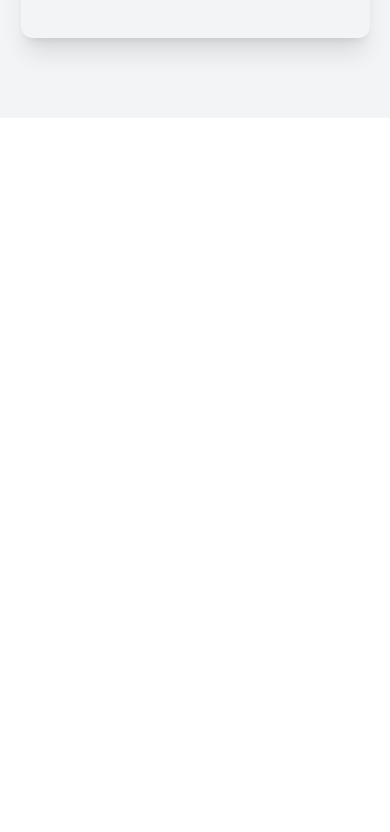
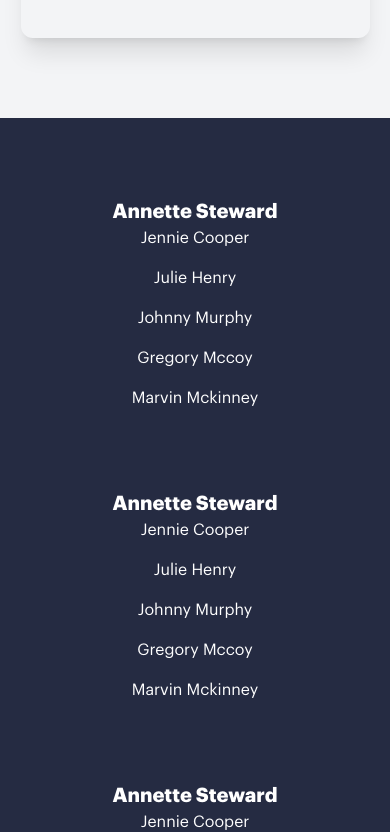
Before and after one commit to Mampionona33/test-integration-ctrlweb, a Vue app: page / in a window 390 px wide. Shown: the part 9560-10392 px from the top of the page. Before the commit the page ends 9678 px from the top, so only its background shows below. Built offline with nearby package versions, Linux system fonts and the light colour scheme.

Commit message:
finis list footer mobile

```diff
--- a/src/App.vue
+++ b/src/App.vue
@@ -1,6 +1,7 @@
 <script setup lang="ts">
 import Home from "./pages/Home.vue";
 import Header from "./components/Header.vue";
+import AppFooter from "./components/AppFooter.vue";
 </script>
 
 <template>
@@ -9,5 +10,8 @@ import Header from "./components/Header.vue";
     <div class="">
       <Home />
     </div>
+    <footer>
+      <AppFooter />
+    </footer>
   </div>
 </template>
--- /dev/null
+++ b/src/components/AppFooter.vue
@@ -0,0 +1,54 @@
+<script lang="ts">
+const items = [
+  {
+    title: "Annette Steward",
+    links: [
+      "Jennie Cooper",
+      "Julie Henry",
+      "Johnny Murphy",
+      "Gregory Mccoy",
+      "Marvin Mckinney",
+    ],
+  },
+  {
+    title: "Annette Steward",
+    links: [
+      "Jennie Cooper",
+      "Julie Henry",
+      "Johnny Murphy",
+      "Gregory Mccoy",
+      "Marvin Mckinney",
+    ],
+  },
+  {
+    title: "Annette Steward",
+    links: [
+      "Jennie Cooper",
+      "Julie Henry",
+      "Johnny Murphy",
+      "Gregory Mccoy",
+      "Marvin Mckinney",
+    ],
+  },
+];
+export default {
+  data() {
+    return {
+      items,
+    };
+  },
+};
+</script>
+
+<template>
+  <div
+    class="bg-[#252B42] text-white flex flex-col gap-20 items-center text-center py-20"
+  >
+    <div v-for="(item, index) in items" :key="index">
+      <h3 class="font-bold text-xl">{{ item.title }}</h3>
+      <ul class="flex flex-col gap-4">
+        <li v-for="link in item.links" :key="link">{{ link }}</li>
+      </ul>
+    </div>
+  </div>
+</template>
```
